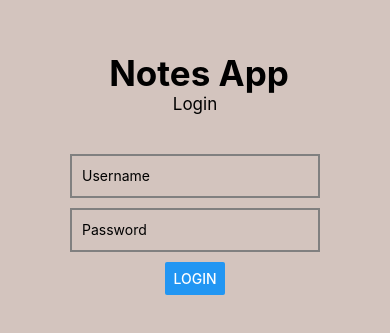
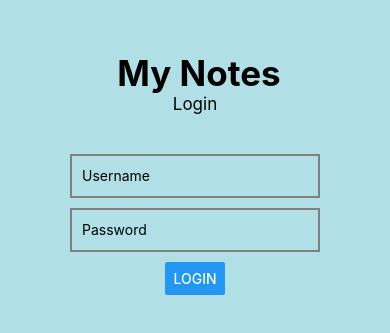
Before and after one commit to Auliaoktaviandri/notesapplication, a React Native app: screen /Login in a window 390 px wide. Shown: the part 249-582 px from the top of the page. Built offline with nearby package versions, Linux system fonts and the light colour scheme.

Commit message:
Update LoginScreen.js

```diff
--- a/src/pages/Login/LoginScreen.js
+++ b/src/pages/Login/LoginScreen.js
@@ -10,7 +10,7 @@ const LoginScreen = ({ navigation }) => {
 
     return (
         <View style={styles.container}>
-        <Text style={styles.header}>{`Notes App`}</Text>
+        <Text style={styles.header}>{`My Notes`}</Text>
         <Text style={styles.title}>{`Login`}</Text>
             <TextInput
                 value={user}
@@ -42,7 +42,7 @@ const styles = StyleSheet.create({
         flex: 1,
         alignItems: "center",
         justifyContent: "center",
-        backgroundColor: "#D3C4BE",
+        backgroundColor: "#b0e0e6",
     },
     header: {
       paddingLeft: 8,
```
